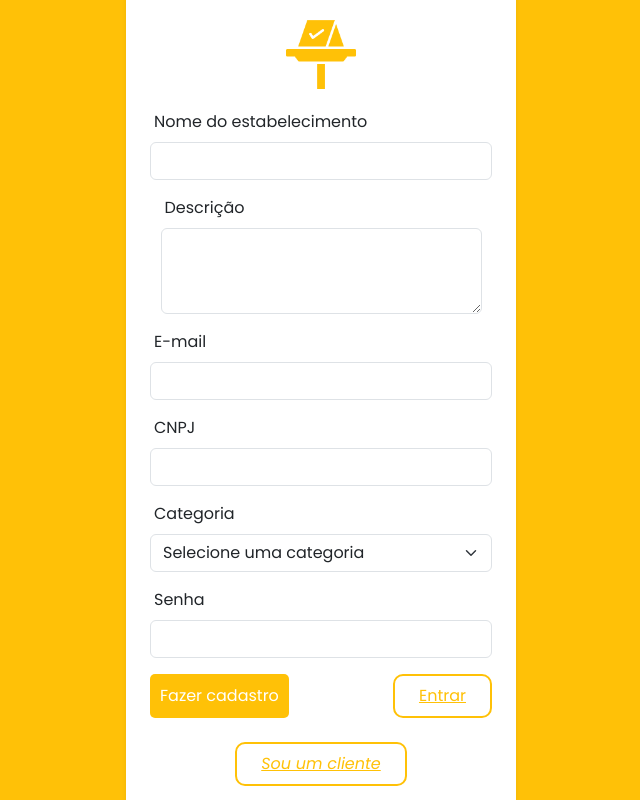
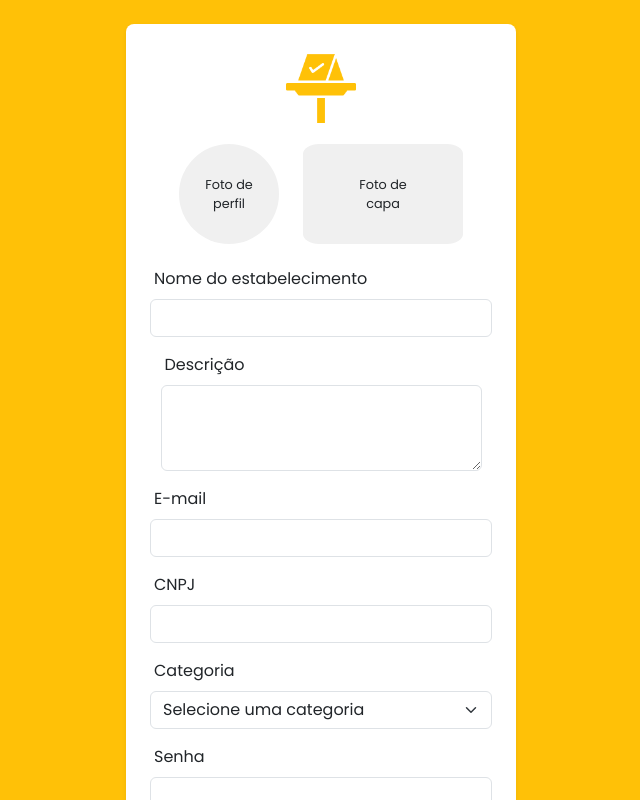
Before and after one commit to sofiasaless/quickReserve-ui, a React (Vite) app: page /cadastro-restaurante in a window 1280 px wide. Shown: the top 800 px of the page, without its empty margins (319-959 px from the left). Built offline with nearby package versions, Linux system fonts and the light colour scheme.

Commit message:
feat: upload de imanges ao cadastrar um restaurante

```diff
--- /dev/null
+++ b/src/components/FotoSeletor/FotoSeletor.tsx
@@ -0,0 +1,73 @@
+import React, { useState, ChangeEvent } from "react";
+
+interface FotoSeletorProps {
+  onImageSelect?: (file: File) => void;
+  alturaImagem: number;
+  larguraImagem: number;
+  arredondamento: number;
+  descricao: string;
+  guardarImagem: (file: File) => void;
+}
+
+const FotoSeletor: React.FC<FotoSeletorProps> = ({ onImageSelect, alturaImagem, larguraImagem, arredondamento, descricao, guardarImagem }) => {
+  const [preURL, setPreURL] = useState<string | null>(null);
+
+  const handleImageChange = (e: ChangeEvent<HTMLInputElement>) => {
+    const file = e.target.files?.[0];
+    if (file) {
+      setPreURL(URL.createObjectURL(file));
+      if (onImageSelect) {
+        onImageSelect(file);
+        guardarImagem(file);
+      }
+    }
+  };
+
+  return (
+    <div style={{ textAlign: "center" }}>
+      <label
+        htmlFor={`${descricao.split(" ").join("-")}-input`}
+        style={{
+          display: "inline-block",
+          width: larguraImagem,
+          height: alturaImagem,
+          borderRadius: `${arredondamento}%`,
+          backgroundColor: "#f0f0f0",
+          overflow: "hidden",
+          cursor: "pointer",
+          position: "relative",
+        }}
+      >
+        {preURL ? (
+          <img
+            src={preURL}
+            alt="Preview"
+            style={{ width: "100%", height: "100%", objectFit: "cover" }}
+          />
+        ) : (
+          <span
+            style={{
+              position: "absolute",
+              top: "50%",
+              left: "50%",
+              transform: "translate(-50%, -50%)",
+            }}
+            className="text-zero text-center"
+          >
+            {descricao}
+          </span>
+        )}
+      </label>
+
+      <input
+        type="file"
+        id={`${descricao.split(" ").join("-")}-input`}
+        accept="image/*"
+        style={{ display: "none" }}
+        onChange={handleImageChange}
+      />
+    </div>
+  );
+};
+
+export default FotoSeletor;
--- a/src/pages/Cadastro/CadastroRestaurante.tsx
+++ b/src/pages/Cadastro/CadastroRestaurante.tsx
@@ -10,16 +10,33 @@ import { SubmitHandler, useForm } from 'react-hook-form';
 import { AuthService } from '../../services/auth.service';
 import { useState } from 'react';
 import { Link } from 'react-router-dom';
+import FotoSeletor from '../../components/FotoSeletor/FotoSeletor';
+import UploadImagem from '../../services/cloudinary.service';
 
 const CadastroRestaurante = () => {
 
   const { register, handleSubmit } = useForm<Restaurante>();
   const [enviando, setEnviando] = useState<boolean>(false)
 
+  // state para fotos
+  const [fotoPerfil, setFotoPerfil] = useState<File | null>(null);
+  const [fotoCapa, setFotoCapa] = useState<File | null>(null);
+
   const onSubmitCadastrar: SubmitHandler<Restaurante> = async (dadosRestaurante: Restaurante) => {
     // console.log(dadosRestaurante)
     setEnviando(true);
 
+    // primeiro é necessário fazer o upload das fotos
+    try {
+      dadosRestaurante.imagemPerfil = await UploadImagem(fotoPerfil);
+      dadosRestaurante.imagemCapa = await UploadImagem(fotoCapa);
+    } catch (error) {
+      console.log("Erro ao fazer upload das imagens:", error);
+    }
+
+    // console.log("Dados do restaurante:", dadosRestaurante);
+
+    // agora é possível cadastrar o restaurante
     const authService = new AuthService();
     try {
       const response = await authService.cadastrarRestaurante(dadosRestaurante);
@@ -32,10 +49,29 @@ const CadastroRestaurante = () => {
   };
 
   return (
-    <div className='vh-100 area-auth d-flex justify-content-center align-items-center'>
+    <div className='area-cad d-flex justify-content-center align-items-center py-4'>
 
       <form className='p-4 bg-white rounded-3 shadow-sm d-flex flex-column gap-3 justify-content-center align-items-center'>
         <img src={logo} className='text-center' style={{ width: '80px' }} />
+
+        <div className='d-flex gap-4'>
+          <FotoSeletor
+            onImageSelect={(file) => console.log("Imagem selecionada:", file)}
+            alturaImagem={100}
+            larguraImagem={100}
+            arredondamento={50}
+            descricao='Foto de perfil'
+            guardarImagem={(file) => setFotoPerfil(file)}
+          />
+          <FotoSeletor
+            onImageSelect={(file) => console.log("Imagem selecionada:", file)}
+            alturaImagem={100}
+            larguraImagem={160}
+            arredondamento={10}
+            descricao='Foto de capa'
+            guardarImagem={(file) => setFotoCapa(file)}
+          />
+        </div>
 
         <div>
           <label className="form-label ms-1">Nome do estabelecimento</label>
--- a/src/pages/Cadastro/style.css
+++ b/src/pages/Cadastro/style.css
@@ -1,4 +1,3 @@
-.area-auth {
+.area-cad {
   background-color: var(--laranja-um);
-  height: 100vh;
 }
--- a/src/pages/Login/LoginCliente.tsx
+++ b/src/pages/Login/LoginCliente.tsx
@@ -3,8 +3,26 @@ import './style.css'
 // assets
 import logo from '../../assets/material/reservationLogo.png';
 import { Link } from 'react-router-dom';
+import { SubmitHandler, useForm } from 'react-hook-form';
+import { Cliente } from '../../types/Cliente';
+import { AuthService } from '../../services/auth.service';
 
 const LoginCliente = () => {
+
+  // const { register, handleSubmit } = useForm<Cliente>();
+
+  const onSubmitLogin: SubmitHandler<Cliente> = async (dadosCliente: Cliente) => {
+
+    const authService = new AuthService();
+    try {
+      const response = await authService.entrarComoCliente(dadosCliente);
+      console.log("Cliente cadastrado com sucesso:", response);
+    } catch (error) {
+      console.log("Erro ao cadastrar cliente:", error);
+    }
+
+  };
+
   return (
     <div className='vh-100 area-auth d-flex justify-content-center align-items-center'>
 
--- /dev/null
+++ b/src/services/cloudinary.service.tsx
@@ -0,0 +1,23 @@
+import axios from "axios";
+
+export default async function UploadImagem(imagem: File | null): Promise<string> {
+  if (!imagem) return '';
+
+  const cloudName: string = import.meta.env.VITE_CLOUDINARY_NAME;
+
+  const formData = new FormData();
+  formData.append('file', imagem);
+  formData.append('upload_preset', 'ml_default');
+
+  try {
+    const response = await axios.post(
+      `https://api.cloudinary.com/v1_1/${cloudName}/image/upload`,
+      formData
+    );
+
+    return response.data.secure_url;
+  } catch (error) {
+    console.error('Erro ao fazer upload:', error);
+    return '';
+  }
+}
--- a/src/types/Restaurante.tsx
+++ b/src/types/Restaurante.tsx
@@ -8,5 +8,7 @@ export type Restaurante = {
   cnpj: string;
   tipoRestaurante?: Categoria;
   senha: string;
+  imagemPerfil?: string;
+  imagemCapa?: string;
   dataCadastro?: Date;
 }
--- /dev/null
+++ b/src/types/Token.tsx
@@ -0,0 +1,3 @@
+export type Token = {
+  token: string;
+}
```
Also changed, not shown: 1 other file (tests, documents, lock files or other folders).
